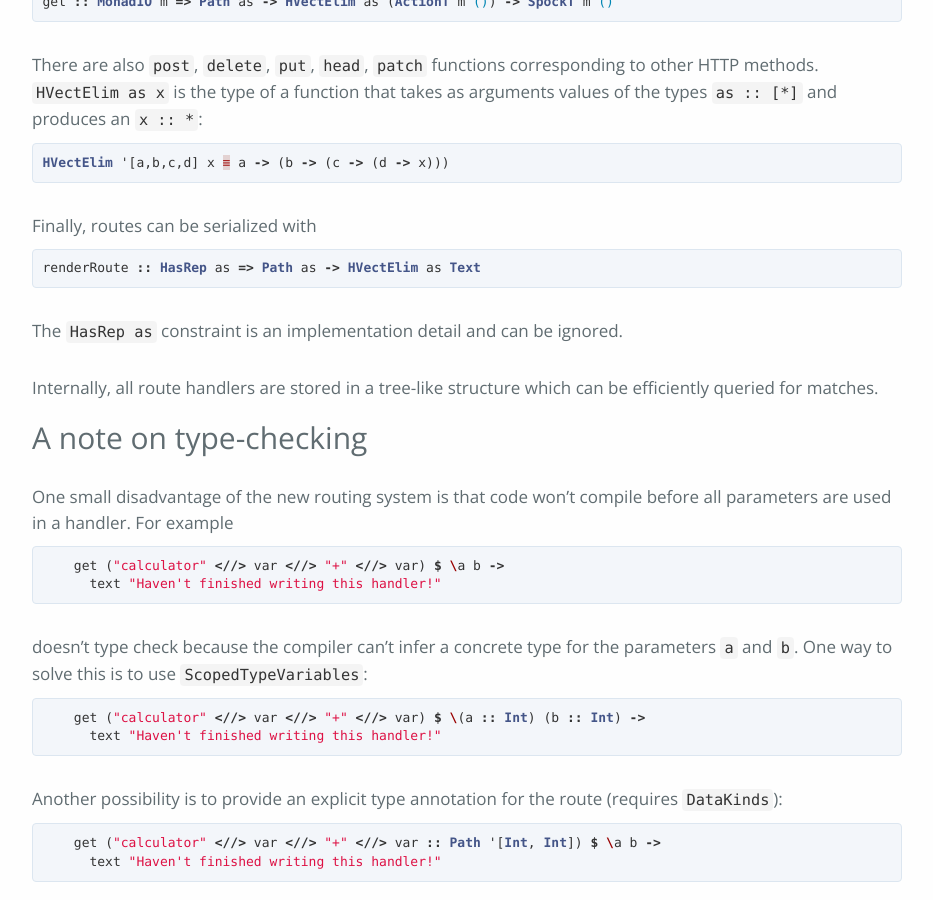
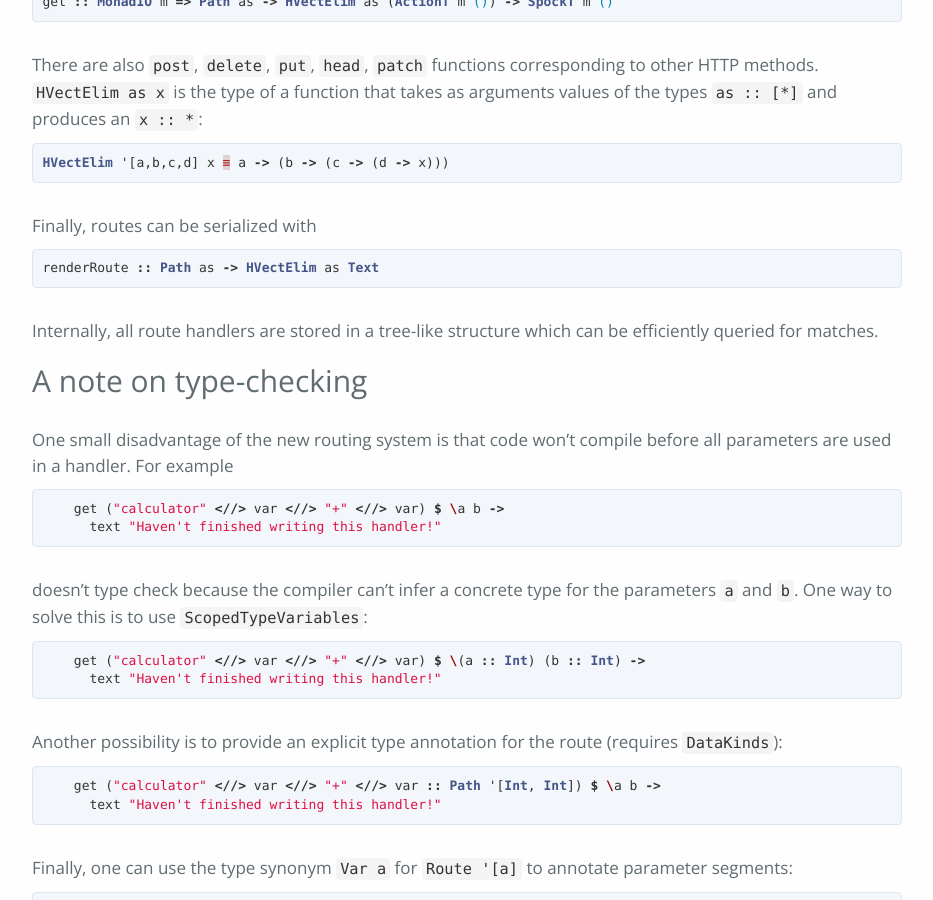
Before and after one commit to agrafix/Spock, a Jekyll site: the page built from _posts/2015-04-19-type-safe_routing.markdown, in a window 1280 px wide and 900 px high, scrolled down 2804 px. Shown: the whole window, without its empty margins (173-1106 px from the left). Built offline with Jekyll 4.4.1, drawn with Linux system fonts in a browser that asks for light colours; nearby versions of some CDN libraries; some web fonts are replaced; library files that are not in the unit come from our copies.

Commit message:
Update blog post on type-safe routing
'renderRoute :: Path as -> HVectElim as -> Text' doesn't have the 'HasRep as' constraint anymore

```diff
--- a/_posts/2015-04-19-type-safe_routing.markdown
+++ b/_posts/2015-04-19-type-safe_routing.markdown
@@ -122,10 +122,8 @@ HVectElim '[a,b,c,d] x ≡ a -> (b -> (c -> (d -> x)))
 Finally, routes can be serialized with
 
 {% highlight haskell %}
-renderRoute :: HasRep as => Path as -> HVectElim as Text
+renderRoute :: Path as -> HVectElim as Text
 {% endhighlight %}
-
-The `HasRep as` constraint is an implementation detail and can be ignored.
 
 Internally, all route handlers are stored in a tree-like structure which can be efficiently queried for matches.
 
```
